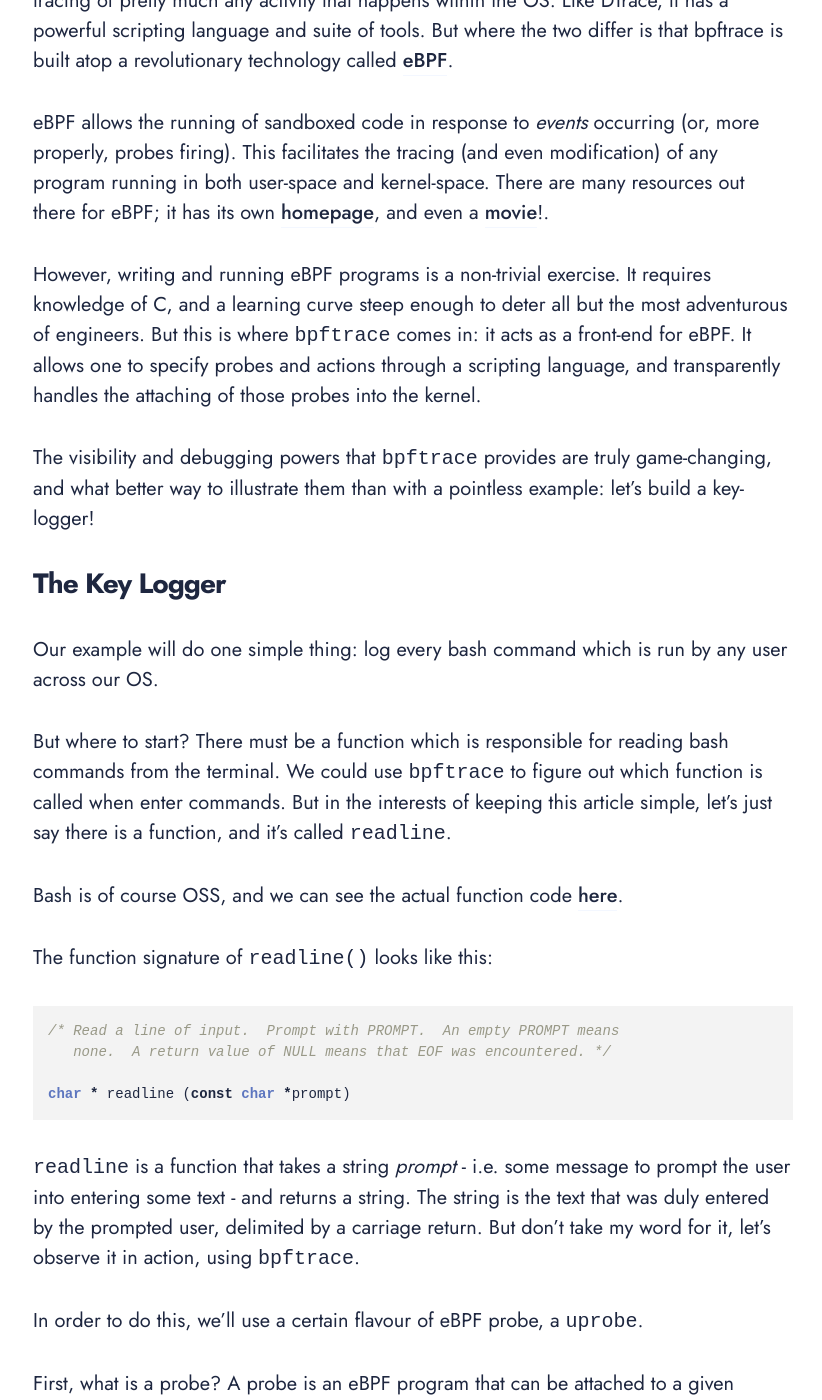
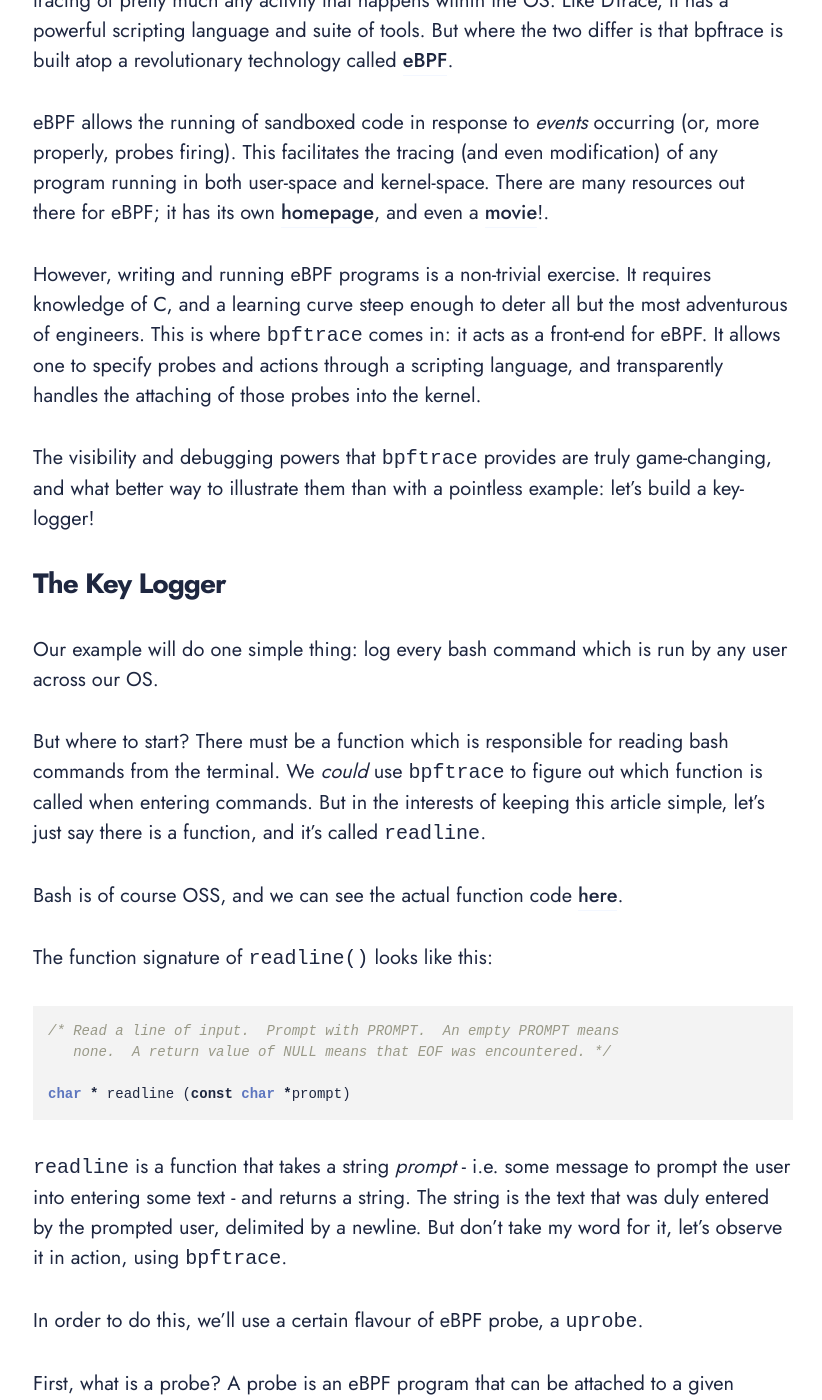
Before and after one commit to louism517/louism517.github.io, a Jekyll site: the page built from _posts/2025-04-12-introduction-to-bpftrace.markdown, in a window 1280 px wide and 1400 px high, scrolled down 1618 px. Shown: the whole window, without its empty margins (227-1049 px from the left). Built offline with Jekyll 4.4.1, drawn with Linux system fonts in a browser that asks for light colours; some of the changed text lies outside the part shown.

Commit message:
final edits

````diff
--- a/_posts/2025-04-12-introduction-to-bpftrace.markdown
+++ b/_posts/2025-04-12-introduction-to-bpftrace.markdown
@@ -25,7 +25,7 @@
 
 eBPF allows the running of sandboxed code in response to _events_ occurring (or, more properly, probes firing). This facilitates the tracing (and even modification) of any program running in both user-space and kernel-space. There are many resources out there for eBPF; it has its own [homepage](https://ebpf.io/), and even a [movie](https://www.youtube.com/watch?v=Wb_vD3XZYOA)!.
 
-However, writing and running eBPF programs is a non-trivial exercise. It requires knowledge of C, and a learning curve steep enough to deter all but the most adventurous of engineers. But this is where `bpftrace` comes in: it acts as a front-end for eBPF. It allows one to specify probes and actions through a scripting language, and transparently handles the attaching of those probes into the kernel.
+However, writing and running eBPF programs is a non-trivial exercise. It requires knowledge of C, and a learning curve steep enough to deter all but the most adventurous of engineers. This is where `bpftrace` comes in: it acts as a front-end for eBPF. It allows one to specify probes and actions through a scripting language, and transparently handles the attaching of those probes into the kernel.
 
 The visibility and debugging powers that `bpftrace` provides are truly game-changing, and what better way to illustrate them than with a pointless example: let's build a key-logger!
 
@@ -34,7 +34,7 @@
 Our example will do one simple thing: log every bash command which is run by any user across our OS.
 
 But where to start? There must be a function which is responsible for reading bash commands from the terminal.
-We could use `bpftrace` to figure out which function is called when enter commands. But in the interests of keeping this article simple, let's just say there is a function, and it's called `readline`.
+We _could_ use `bpftrace` to figure out which function is called when entering commands. But in the interests of keeping this article simple, let's just say there is a function, and it's called `readline`.
 
 Bash is of course OSS, and we can see the actual function code [here](https://github.com/bminor/bash/blob/master/lib/readline/readline.c#L353).
 
@@ -47,7 +47,7 @@
 char * readline (const char *prompt)
 ```
 
-`readline` is a function that takes a string *prompt* - i.e. some message to prompt the user into entering some text - and returns a string. The string is the text that was duly entered by the prompted user, delimited by a carriage return. But don't take my word for it, let's observe it in action, using `bpftrace`.
+`readline` is a function that takes a string *prompt* - i.e. some message to prompt the user into entering some text - and returns a string. The string is the text that was duly entered by the prompted user, delimited by a newline. But don't take my word for it, let's observe it in action, using `bpftrace`.
 
 In order to do this, we'll use a certain flavour of eBPF probe, a `uprobe`.
 
````
Also changed, not shown: other parts of _posts/2025-04-12-introduction-to-bpftrace.markdown (+1 -1 lines).
